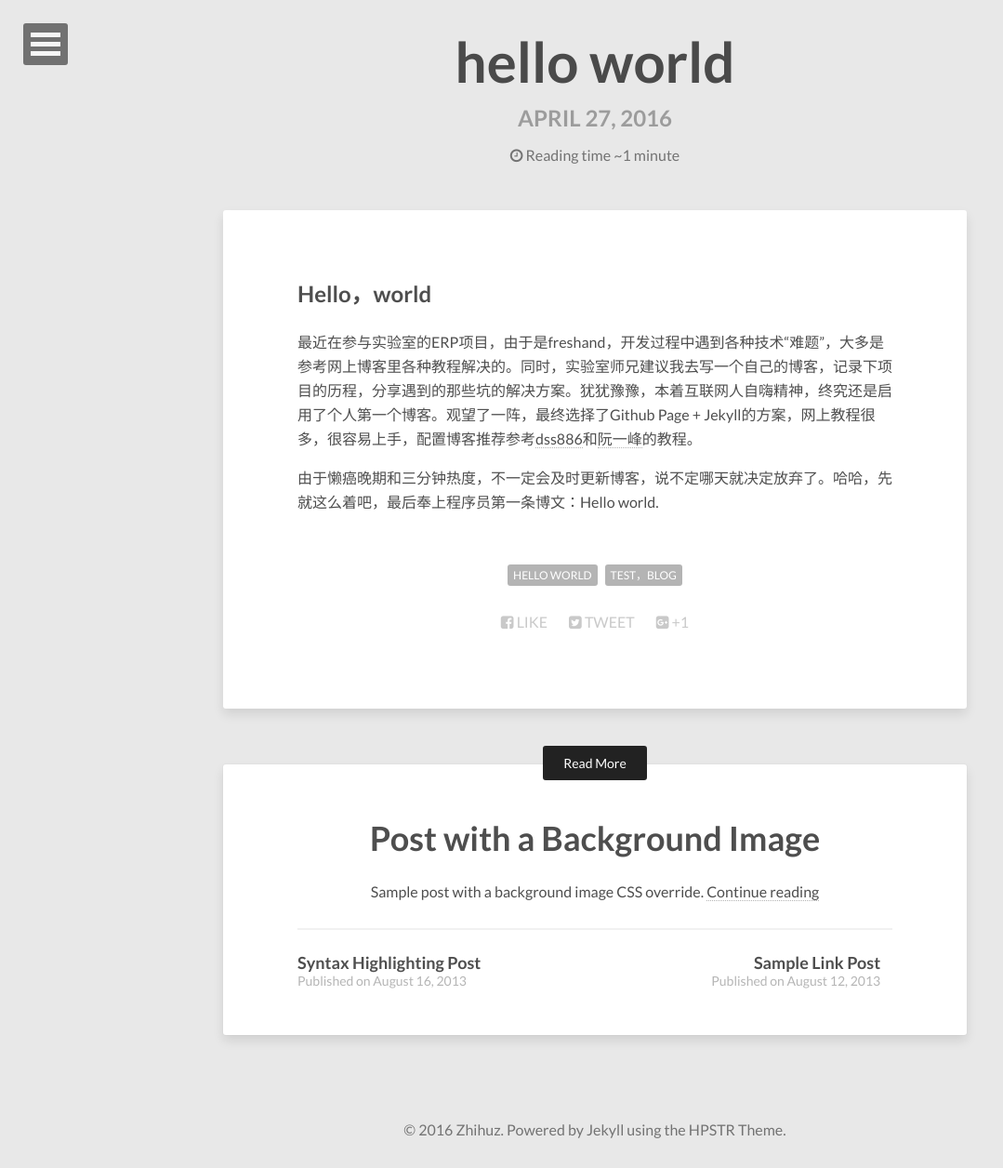
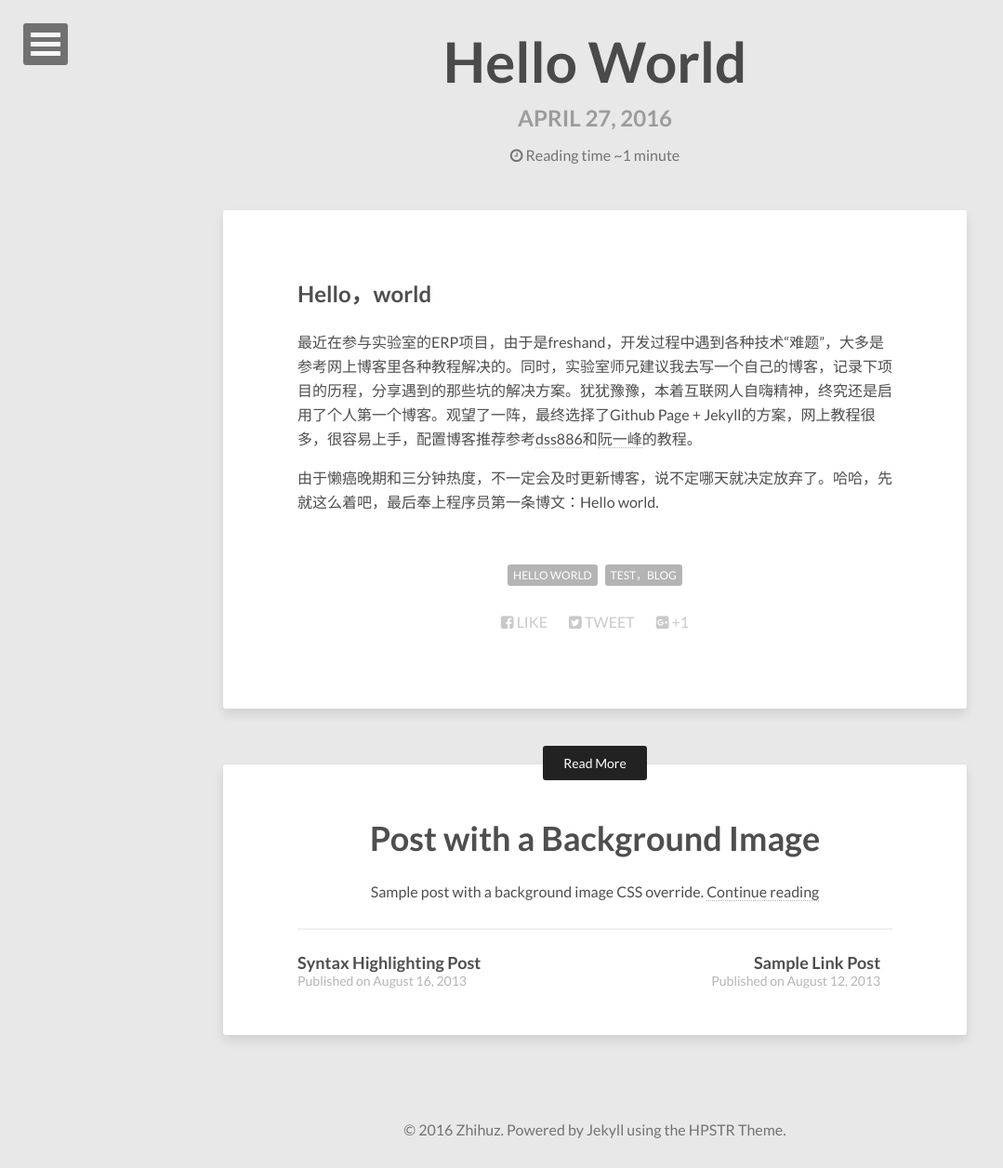
Before and after one commit to zhihuz/zhihuz.github.io, a Jekyll site: the page built from _posts/2016-04-27-hello-world.md, in a window 1280 px wide. Shown: the whole page at 93% size, without its empty margins (0-1079 px from the left). Built offline with Jekyll 4.4.1, drawn with Linux system fonts in a browser that asks for light colours; nearby versions of some CDN libraries; some of the changed lines change nothing that is shown.

Commit message:
change something

```diff
--- a/_posts/2016-04-27-hello-world.md
+++ b/_posts/2016-04-27-hello-world.md
@@ -1,6 +1,5 @@
 ---
 layout: post
-title: "hello world"
 description: "A ton of text to test readability."
 tags: [hello world, test，blog]
 ---
```
